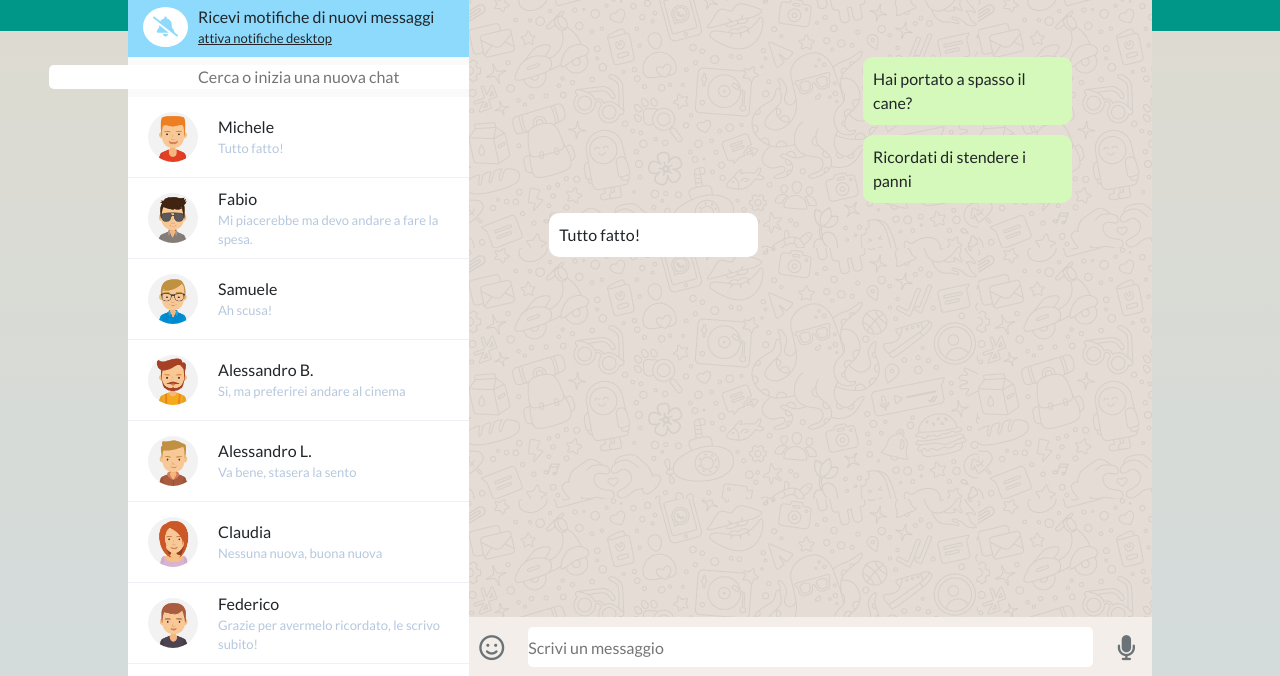
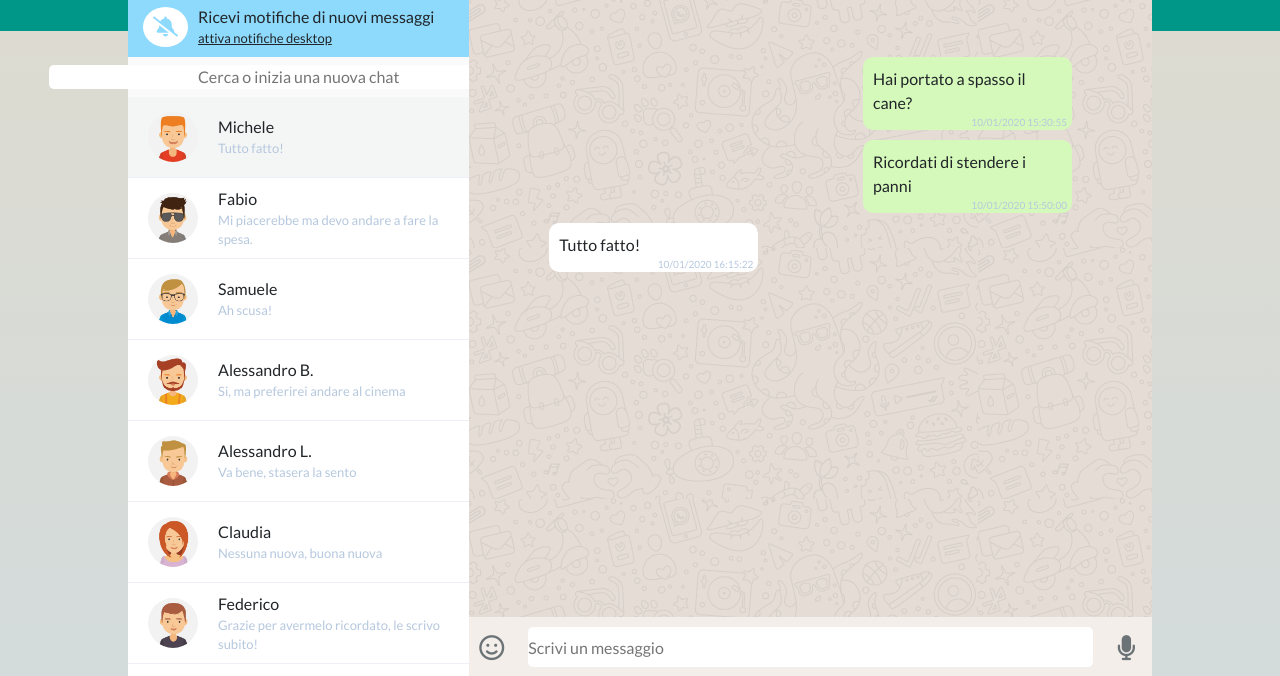
Before and after one commit to Greg1928/vue-boolzapp, a plain HTML site: page index.html in a window 1280 px wide. Shown: the part 93-769 px from the top of the page. Drawn offline with nearby package versions, Linux system fonts and the light colour scheme.

Commit message:
added selected contact hover

```diff
--- a/css/style.css
+++ b/css/style.css
@@ -156,11 +156,23 @@ body{
     align-self: flex-start;
     border-radius: 10px;
     margin-top: 10px;
+    display: flex;
+    flex-direction: column;
+
+}
+.message-box small{
+    align-self: flex-end;
+    font-size: 10px;
+    padding-right: 5px;
+    color: #b6c8de;
 }
 .messageSent{
     background-color: #d5f9ba;
     align-self: flex-end;
 }
 .message-box p{
-    padding: 10px;
+    padding: 10px 10px 0 10px;
 }
+.selectedContact{
+    background-color:  #F4F5F5;
+}
--- a/index.html
+++ b/index.html
@@ -57,7 +57,7 @@
                         <div class="contacts-container">
                             <ul id="padding-none">
                                 <li v-for="(user, i) in contacts">
-                                    <div class="user-info d-flex" @click="currentMex(i)">
+                                    <div class="user-info d-flex" @click="currentMex(i)" :class="{selectedContact : index===i}">
                                         <img class="align-self-center" v-bind:src="'img/img/avatar'+user.avatar+'.jpg'" alt="">
                                         <div class="user-info-text align-self-center">
                                             <span>{{user.name}}</span>
@@ -96,6 +96,7 @@
                             <div class="main-chat">
                                 <div class="message-box" v-for="(mex, a) in contacts[index].messages" :class="{messageSent : contacts[index].messages[a].status === 'sent'}">
                                     <p class="margin-none">{{contacts[index].messages[a].message}}</p>
+                                    <small>{{contacts[index].messages[a].date}}</small>
                                 </div>
                             </div>
                         </div>
```
